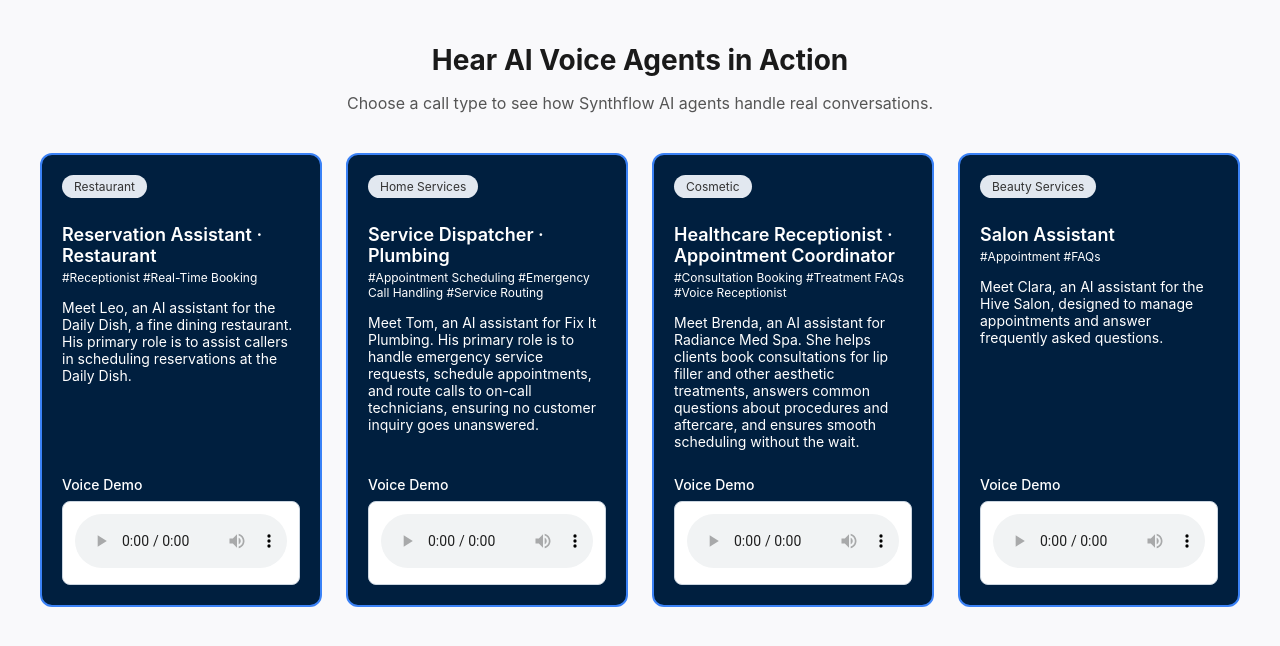
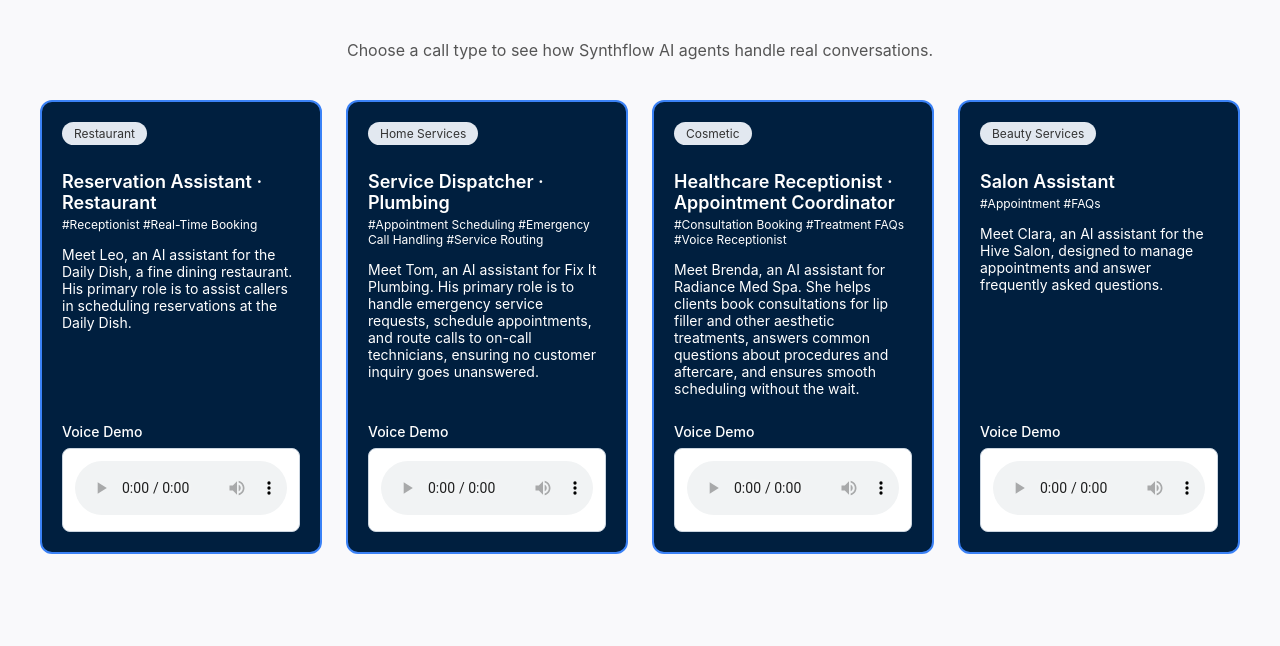
Before and after one commit to PiperL1040/Ally-Audio-Samples, a React (Create React App) app: page / in a window 1280 px wide. Shown: the top 646 px of the page. Built offline with nearby package versions, Linux system fonts and the light colour scheme.

Commit message:
Delete header

```diff
--- a/src/VoiceAgentsShowcase.jsx
+++ b/src/VoiceAgentsShowcase.jsx
@@ -233,7 +233,6 @@
     <div className="voice-agents-wrapper">
       <div className="voice-agents-container">
         <div className="voice-agents-header">
-          <h1>Hear AI Voice Agents in Action</h1>
           <p>Choose a call type to see how Synthflow AI agents handle real conversations.</p>
         </div>
 
@@ -267,3 +266,5 @@
     </div>
   );
 }
+
+//<h1>Hear AI Voice Agents in Action</h1>
```
